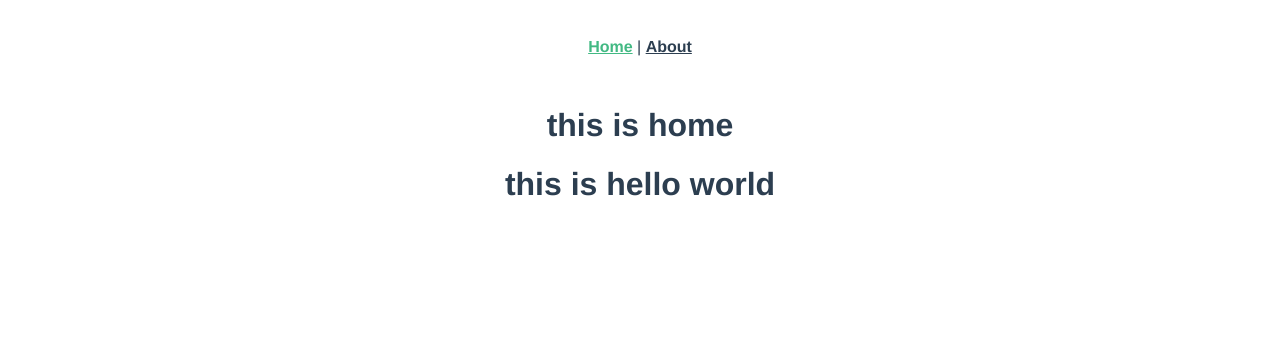
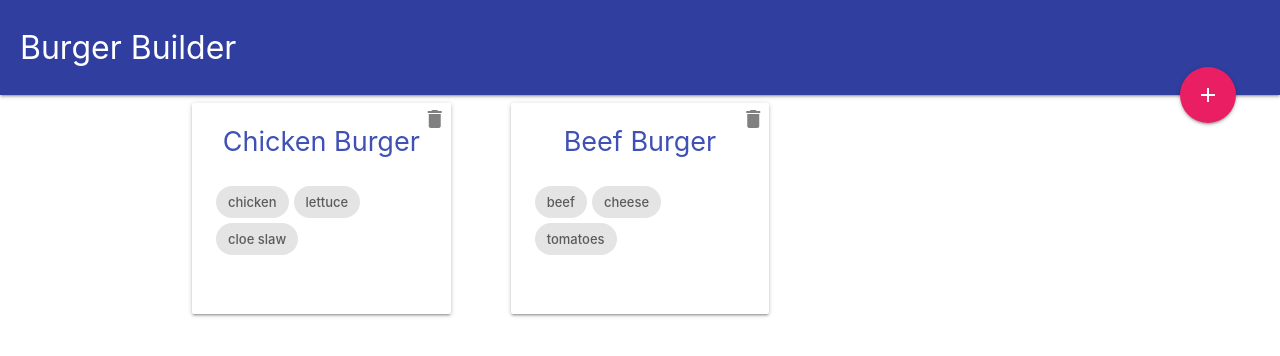
Before and after one commit to Webtech12/Burger-Builder, a Vue app: page /#/ in a window 1280 px wide. Shown: the top 356 px of the page. Built offline with nearby package versions, Linux system fonts and the light colour scheme.

Commit message:
second commit with delete

```diff
--- a/public/index.html
+++ b/public/index.html
@@ -4,6 +4,10 @@
     <meta charset="utf-8">
     <meta http-equiv="X-UA-Compatible" content="IE=edge">
     <meta name="viewport" content="width=device-width,initial-scale=1.0">
+     <!--Import Google Icon Font-->
+     <link href="https://fonts.googleapis.com/icon?family=Material+Icons" rel="stylesheet">
+     <!-- Compiled and minified CSS -->
+     <link rel="stylesheet" href="https://cdnjs.cloudflare.com/ajax/libs/materialize/1.0.0/css/materialize.min.css">
     <link rel="icon" href="<%= BASE_URL %>favicon.ico">
     <title>burgerbuilder</title>
   </head>
--- a/src/App.vue
+++ b/src/App.vue
@@ -1,31 +1,22 @@
 <template>
   <div id="app">
-    <div id="nav">
-      <router-link to="/">Home</router-link> |
-      <router-link to="/about">About</router-link>
-    </div>
+    <Navbar />
     <router-view/>
   </div>
 </template>
 
+<script>
+import Navbar from '@/components/Navbar';
+
+export default {
+  name: 'App',
+  components: {
+    Navbar,
+  }
+}
+</script>
+
+
 <style>
-#app {
-  font-family: 'Avenir', Helvetica, Arial, sans-serif;
-  -webkit-font-smoothing: antialiased;
-  -moz-osx-font-smoothing: grayscale;
-  text-align: center;
-  color: #2c3e50;
-}
-#nav {
-  padding: 30px;
-}
 
-#nav a {
-  font-weight: bold;
-  color: #2c3e50;
-}
-
-#nav a.router-link-exact-active {
-  color: #42b983;
-}
 </style>
--- a/src/components/HelloWorld.vue
+++ /dev/null
@@ -1,17 +0,0 @@
-<template>
-  <div class="hello">
-   <h1>this is hello world</h1>
-  </div>
-</template>
-
-<script>
-export default {
-  name: 'HelloWorld',
-
-}
-</script>
-
-<!-- Add "scoped" attribute to limit CSS to this component only -->
-<style scoped>
-
-</style>
--- /dev/null
+++ b/src/components/Index.vue
@@ -0,0 +1,67 @@
+<template>
+  <div class="index container">
+   <div class="card" v-for="burger in burgers" :key="burger.id">
+     <div class="card-content">
+       <i class="material-icons delete" @click="deleteCard(burger.id)">delete</i>
+       <h2 class="indigo-text">{{ burger.title }}</h2>
+       <ul class="ingerdients">
+         <li v-for="(ing, index) in burger.ingerdients" :key="index">
+           <span class="chip">{{ ing }}</span>
+         </li>
+       </ul>
+     </div>
+   </div>
+  </div>
+</template>
+
+<script>
+export default {
+  name: 'Index',
+  data() {
+    return {
+      burgers: [
+        {title: 'Chicken Burger', slug: 'chicken-burger', ingerdients: ['chicken', 'lettuce', 'cloe slaw'], id: '1'},
+        {title: 'Beef Burger', slug: 'beef-burger', ingerdients: ['beef', 'cheese', 'tomatoes'], id: '2'}
+      ]
+    }
+  },
+  methods: {
+    deleteCard(id) {
+      this.burgers = this.burgers.filter(burger => {
+        return burger.id != id
+      })
+    }
+  },
+
+}
+</script>
+
+<!-- Add "scoped" attribute to limit CSS to this component only -->
+<style scoped>
+
+.index {
+  display: grid;
+  grid-template-columns: 1fr 1fr 1fr;
+  grid-gap: 60px
+}
+.index h2{
+  font-size: 1.8em;
+  text-align: center;
+  margin-top: 0;
+}
+.index .ingerdients{
+  margin: 30px auto;
+}
+.index .ingerdients li {
+  display: inline-block;
+}
+.index .delete {
+  position: absolute;
+  top: 4px;
+  right: 4px;
+  cursor: pointer;
+  color: grey;
+
+}
+
+</style>
--- /dev/null
+++ b/src/components/Navbar.vue
@@ -0,0 +1,34 @@
+<template>
+  <div class="navbar">
+    <nav class="nav-extended indigo darken-2">
+        <div class="nav-content">
+            <router-link to="/">
+                <span class="nav-title">Burger Builder</span>
+            </router-link>
+            <a href="" class="btn-floating btn-large halfway-fab pink">
+                <router-link to="">
+                    <i class="material-icons">add</i>
+                </router-link>
+            </a>
+        </div>
+    </nav>
+  </div>
+</template>
+
+<script>
+export default {
+    name: 'Navbar',
+    data() {
+        return {
+
+        }
+    },
+}
+</script>
+
+
+<style>
+.navbar nav {
+    padding: 0 20px;
+}
+</style>
--- a/src/router.js
+++ b/src/router.js
@@ -1,6 +1,6 @@
 import Vue from 'vue'
 import Router from 'vue-router'
-import Home from './views/Home.vue'
+import Index from '@/components/Index.vue'
 
 Vue.use(Router)
 
@@ -9,15 +9,15 @@ export default new Router({
     {
       path: '/',
       name: 'home',
-      component: Home
+      component: Index
     },
-    {
-      path: '/about',
-      name: 'about',
-      // route level code-splitting
-      // this generates a separate chunk (about.[hash].js) for this route
-      // which is lazy-loaded when the route is visited.
-      component: () => import(/* webpackChunkName: "about" */ './views/About.vue')
-    }
+    // {
+    //   path: '/about',
+    //   name: 'about',
+    //   // route level code-splitting
+    //   // this generates a separate chunk (about.[hash].js) for this route
+    //   // which is lazy-loaded when the route is visited.
+    //   component: () => import(/* webpackChunkName: "about" */ './views/About.vue')
+    // }
   ]
 })
--- a/src/views/About.vue
+++ /dev/null
@@ -1,5 +0,0 @@
-<template>
-  <div class="about">
-    <h1>This is an about page</h1>
-  </div>
-</template>
--- a/src/views/Home.vue
+++ /dev/null
@@ -1,18 +0,0 @@
-<template>
-  <div class="home">
-    <h1>this is home</h1>
-    <HelloWorld/>
-  </div>
-</template>
-
-<script>
-// @ is an alias to /src
-import HelloWorld from '@/components/HelloWorld.vue'
-
-export default {
-  name: 'home',
-  components: {
-    HelloWorld
-  }
-}
-</script>
```
